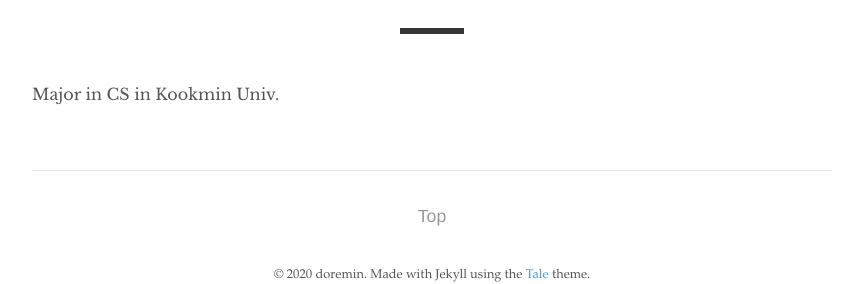
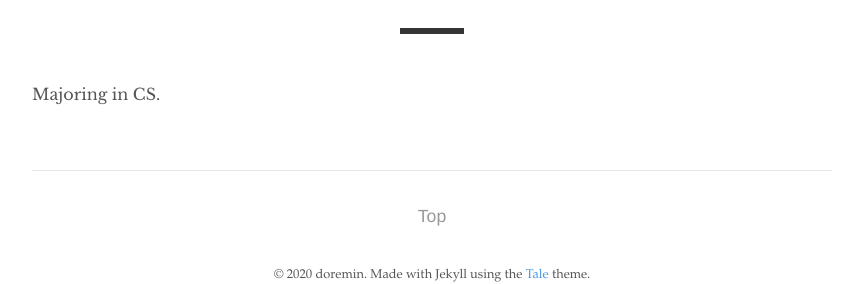
Before and after one commit to doremin/doremin.github.io, a Jekyll site: the page built from _pages/about.md, in a window 1280 px wide. Shown: the part 211-495 px from the top of the page, without its empty margins (208-1071 px from the left). Built offline with Jekyll 4.4.1, drawn with Linux system fonts in a browser that asks for light colours.

Commit message:
edit readme

```diff
--- a/_pages/about.md
+++ b/_pages/about.md
@@ -5,4 +5,4 @@ author: "doremin"
 permalink: /about/
 ---
 
-Major in CS in Kookmin Univ.
+Majoring in CS.
```
